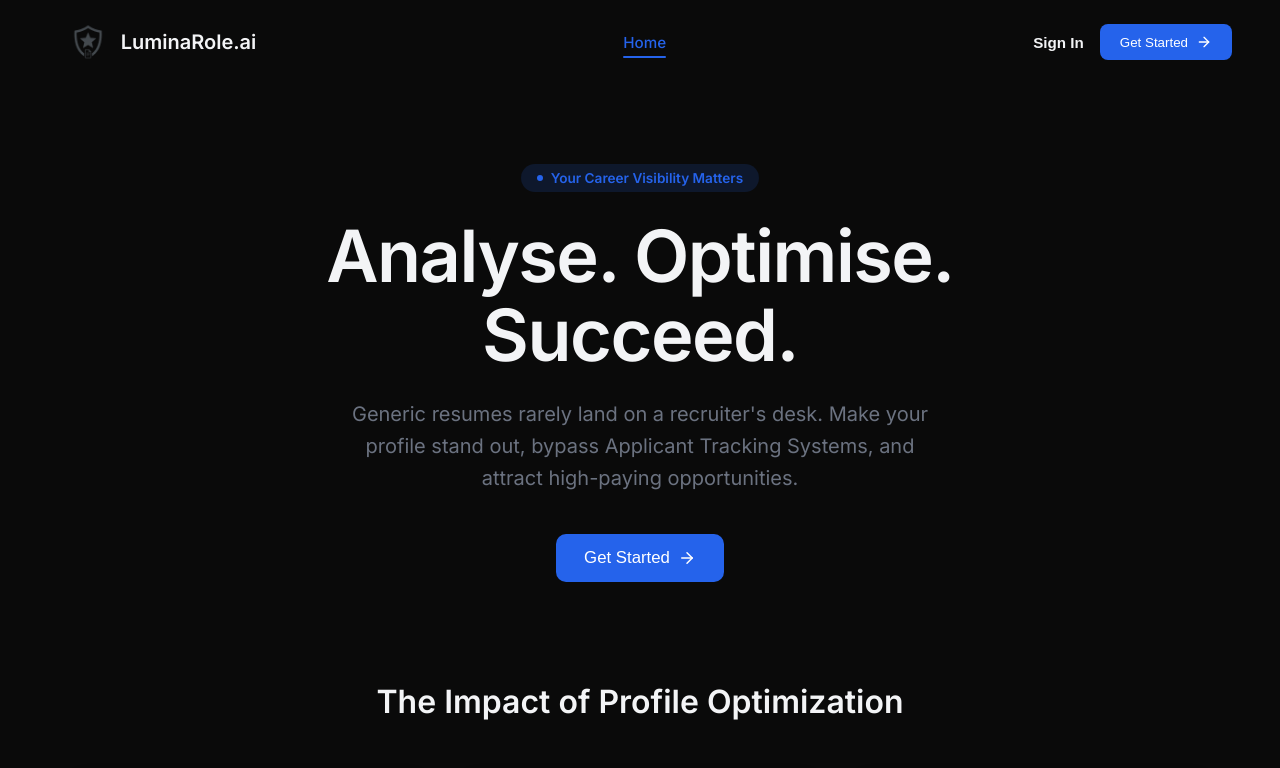
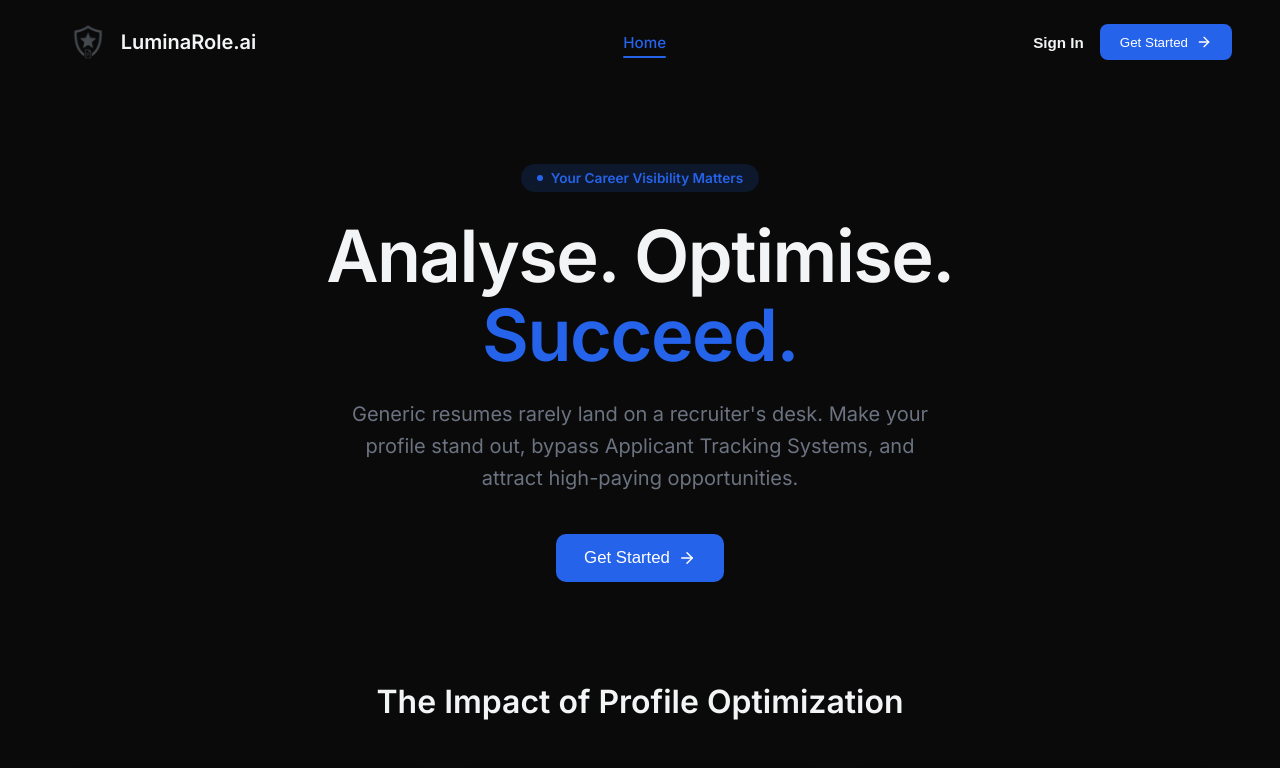
Before and after one commit to Shashank2006offl/ATS-SYS, a React (Vite) app in the folder ATS/frontend/: page / in a window 1280 px wide. Shown: the top 768 px of the page. Built offline with nearby package versions, Linux system fonts and the light colour scheme; no server answers.

Commit message:
style: fix landing page title wrapping alignment and highlight color

```diff
--- a/ATS/frontend/src/components/LandingPage.jsx
+++ b/ATS/frontend/src/components/LandingPage.jsx
@@ -30,7 +30,8 @@ export default function LandingPage({ onSignIn }) {
             Your Career Visibility Matters
           </div>
           <h1 className="landing-hero__title">
-            Analyse. Optimise. <span className="hero-highlight">Succeed.</span>
+            Analyse. Optimise.<br/>
+            <span className="text-blue">Succeed.</span>
           </h1>
           <p className="landing-hero__subtitle">
             Generic resumes rarely land on a recruiter's desk. Make your profile stand out, bypass Applicant Tracking Systems, and attract high-paying opportunities.
```
